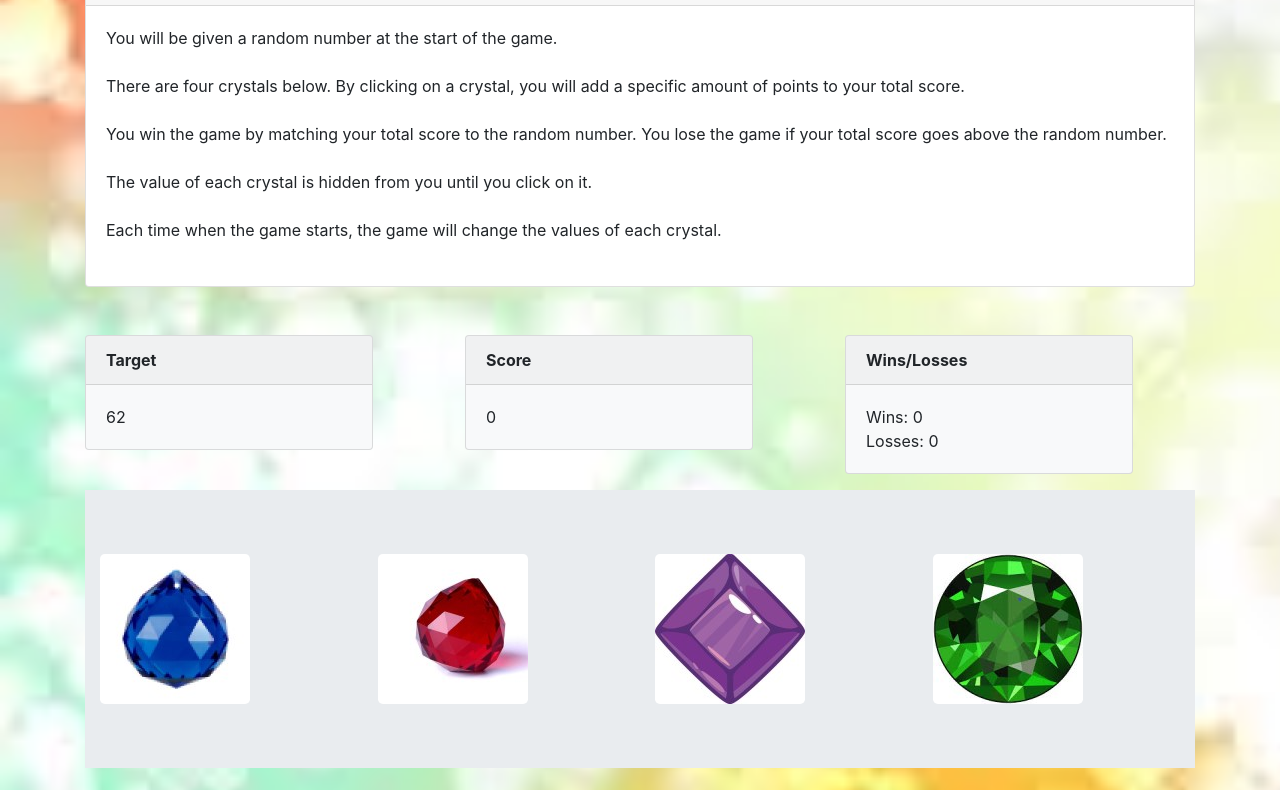
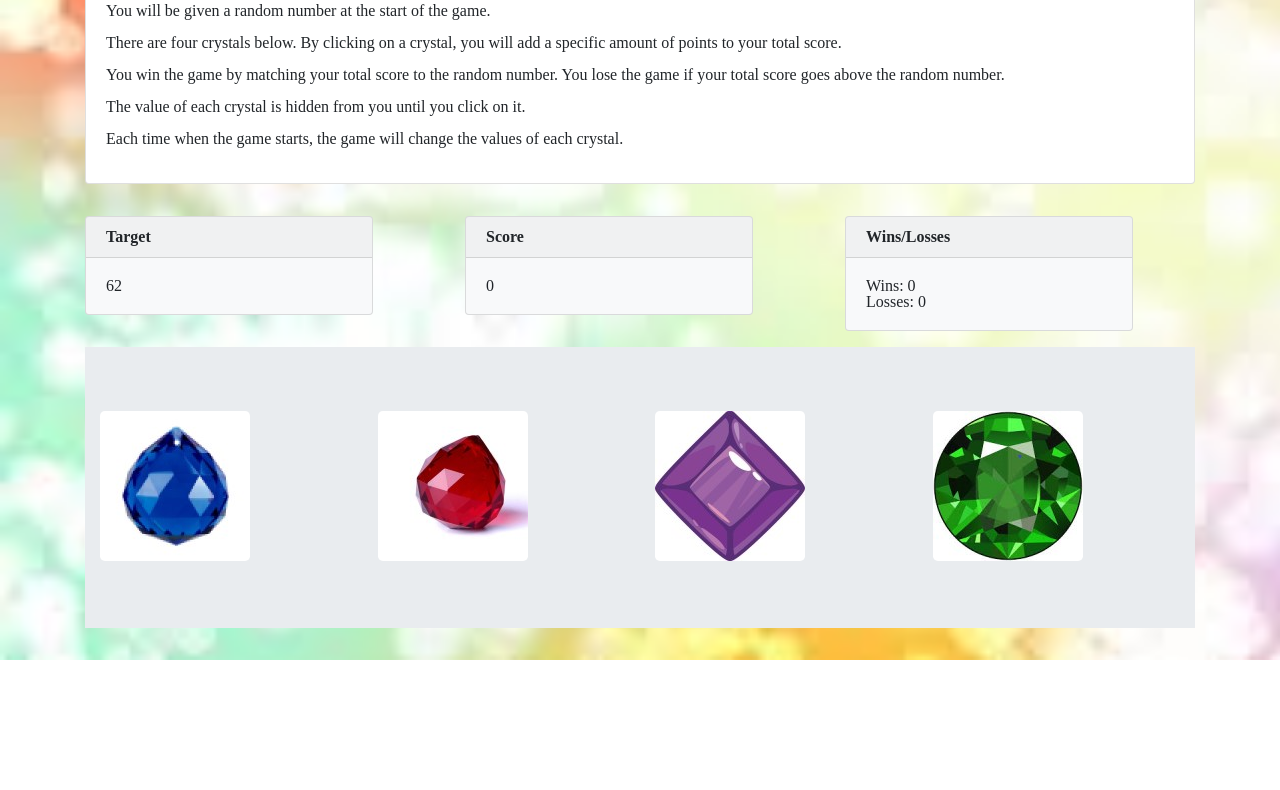
Before and after one commit to nimehjadallah/unit-4-game, a plain HTML site: page index.html in a window 1280 px wide. Shown: the part 293-1083 px from the top of the page. After the commit the page ends 953 px from the top, so only its background shows below. Drawn offline with nearby package versions, Linux system fonts and the light colour scheme.

Commit message:
final work

```diff
--- a/assets/javascript/games.js
+++ b/assets/javascript/games.js
@@ -1,9 +1,5 @@
 $(document).ready(function() {
     var target="";
-    var redValue="";
-    var blueValue="";
-    var purpleValue="";
-    var greenValue="";
     var redBtn;
     var blueBtn;
     var purpleBtn;
@@ -14,15 +10,15 @@ $(document).ready(function() {
 
     function initialize() {
         target=Math.floor(Math.random()*101)+19;
-        // reset counter
+
         score=0;
         var crystal=[$(".red"), $(".blue"), $(".purple"), $(".green")];
         var button=[redBtn, blueBtn, purpleBtn, greenBtn];
-        // to assign value to each crystal
+
         for (var i=0; i<crystal.length; i++) {
             button[i]=crystal[i].attr("data-crystalValue", Math.floor(Math.random()*12)+2);
         };
-        // to print out target number and score on screen
+
         $("#target").html(target);
         $("#wins").html(wins);
         $("#losses").html(loss);
@@ -30,7 +26,7 @@ $(document).ready(function() {
     }
     initialize();
 
-    // console.log(redValue +"<br>"+blueValue+"<br>"+purpleValue+"<br>"+greenValue);
+
 
     $(".crystal").on("click", function(){
         score += parseInt($(this).attr("data-crystalValue"));
--- a/index.html
+++ b/index.html
@@ -4,13 +4,9 @@
     <meta charset="UTF-8" />
     <meta name="viewport" content="width=device-width, initial-scale=1.0" />
     <meta http-equiv="X-UA-Compatible" content="ie=edge" />
-    <link
-      rel="stylesheet"
-      href="https://stackpath.bootstrapcdn.com/bootstrap/4.3.1/css/bootstrap.min.css"
-      integrity="sha384-ggOyR0iXCbMQv3Xipma34MD+dH/1fQ784/j6cY/iJTQUOhcWr7x9JvoRxT2MZw1T"
-      crossorigin="anonymous"
-    />
+    <link rel="stylesheet" href="https://stackpath.bootstrapcdn.com/bootstrap/4.3.1/css/bootstrap.min.css" integrity="sha384-ggOyR0iXCbMQv3Xipma34MD+dH/1fQ784/j6cY/iJTQUOhcWr7x9JvoRxT2MZw1T" crossorigin="anonymous"/>
     <link rel="stylesheet" href="./assets/css/style.css" />
+    <link rel= "stylesheet" href= "./assets/css/reset.css"/>
     <title>Crystal Collector Game</title>
   </head>
   <body>
@@ -123,46 +119,9 @@
       </div>
     </div>
 
-    <!-- <div class="panel panel-default" id= "panelStyle">
-                    <div class= "panel-body">
-                        <img src="images/image1.png" class=JewelStyle id="one">
-                        <img src="images/image2.png" class=JewelStyle id="two">
-                        <img src="images/image3.png" class=JewelStyle id= "three">
-                        <img src="images/image4.png" class=JewelStyle id= "four">
-                    </div>
-                </div>
-                <div class="panel panel-default" id= "panelStyle">
-                    <div class= "panel-body">
-                        <h4 id = "firstbox">Number to match: <span id= "number"></span></h4>
-                        <h4 id = "secondbox">Your number: <span id="Combined"></span></h4>
-                    </div>
-                </div>
-                <div class="panel panel-default" id= "panelStyle">
-                    <div class= "panel-body">
-                        <h4>
-                        Wins: <span id= "numberWins"></span>
-                        <br>
-                        Losses: <span id= "numberLosses"></span>
-                        </h4>
-                    </div>
-                </div>
-            </div> -->
 
-    <!-- <div class = "container-fluid">
-        <div class = "row">
-                <div class="media">
-                        <img src="./assets/images/main_crystal.jpg" class=" rounded-lg mr-3" alt="...">
-                        <div class="media-body">
-                         <span class= "align-middle mt-50"> <h1>Collect The Crystals</h1></span>
-                        </div>
-                      </div>
-        </div>
-    </div> -->
 
-    <script
-      type="text/javascript"
-      src="https://code.jquery.com/jquery-2.2.0.js"
-    ></script>
+    <script type="text/javascript" src="https://code.jquery.com/jquery-2.2.0.js"></script>
     <script type="text/javascript" src="./assets/javascript/games.js"></script>
   </body>
 </html>
```
